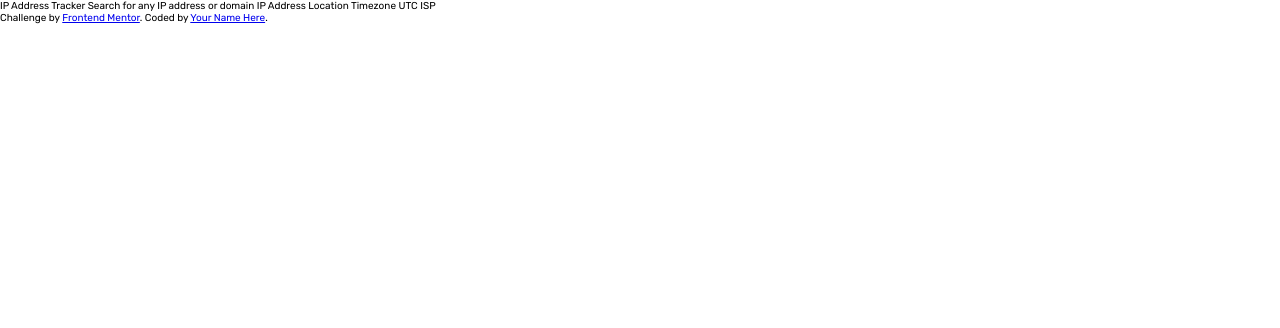
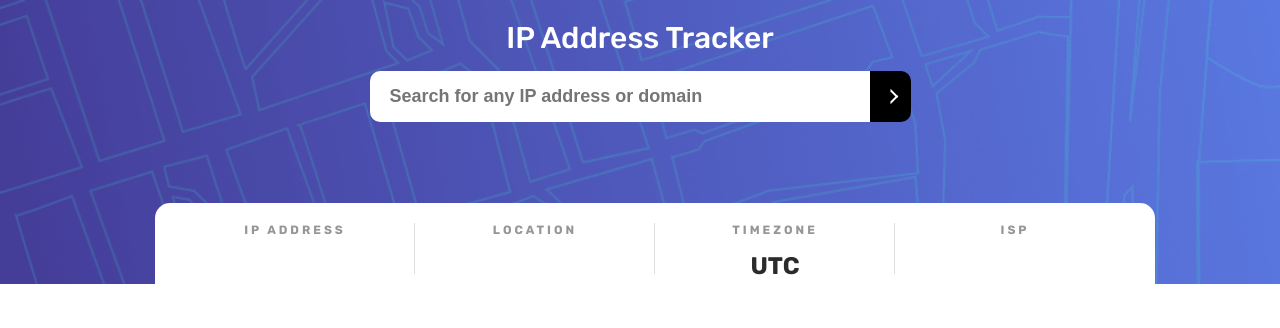
Before and after one commit to dymyr307/IP-Address-Tracker, a website built with Parcel: page index.html in a window 1280 px wide. Built offline with nearby package versions, Linux system fonts and the light colour scheme.

Commit message:
completed header

```diff
--- a/index.html
+++ b/index.html
@@ -23,17 +23,47 @@
     <link rel="stylesheet" href="./src/style.css" />
   </head>
   <body>
-    IP Address Tracker Search for any IP address or domain IP Address Location
-    Timezone UTC
+    <div class="finder">
+      <h1 class="title">IP Address Tracker</h1>
+      <div class="search-bar">
+        <input
+          type="text"
+          class="search-bar__input"
+          placeholder="Search for any IP address or domain"
+        />
+        <button class="search-bar__btn"></button>
+      </div>
+
+      <div class="info">
+        <div class="info__block">
+          <div class="info__block-subtitle">IP Address</div>
+          <div class="info__block-title" id="ip"></div>
+        </div>
+        <div class="info__block">
+          <div class="info__block-subtitle">Location</div>
+          <div class="info__block-title" id="location"></div>
+        </div>
+        <div class="info__block">
+          <div class="info__block-subtitle">Timezone</div>
+          <div class="info__block-title">UTC <span id="timezone"></span></div>
+        </div>
+        <div class="info__block">
+          <div class="info__block-subtitle">ISP</div>
+          <div class="info__block-title" id="isp"></div>
+        </div>
+      </div>
+    </div>
+
+    <!-- IP Address Tracker Search for any IP address or domain IP Address Location
+    Timezone UTC -->
     <!-- add offset value dynamically using the API -->
-    ISP
 
-    <div class="attribution">
+    <!-- <div class="attribution">
       Challenge by
       <a href="https://www.frontendmentor.io?ref=challenge" target="_blank"
         >Frontend Mentor</a
       >. Coded by <a href="#">Your Name Here</a>.
-    </div>
+    </div> -->
 
     <script src="./src/index.js"></script>
   </body>
```
